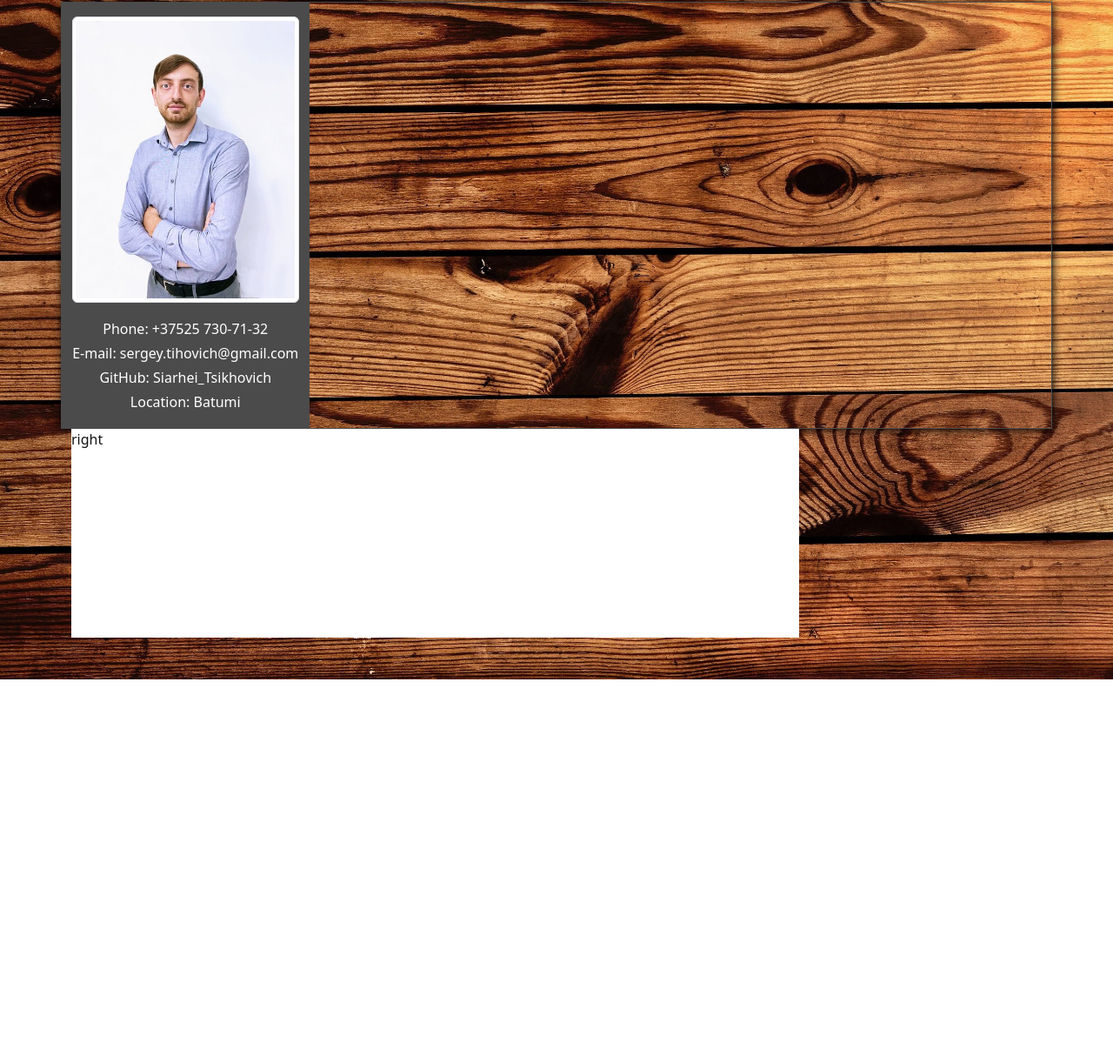
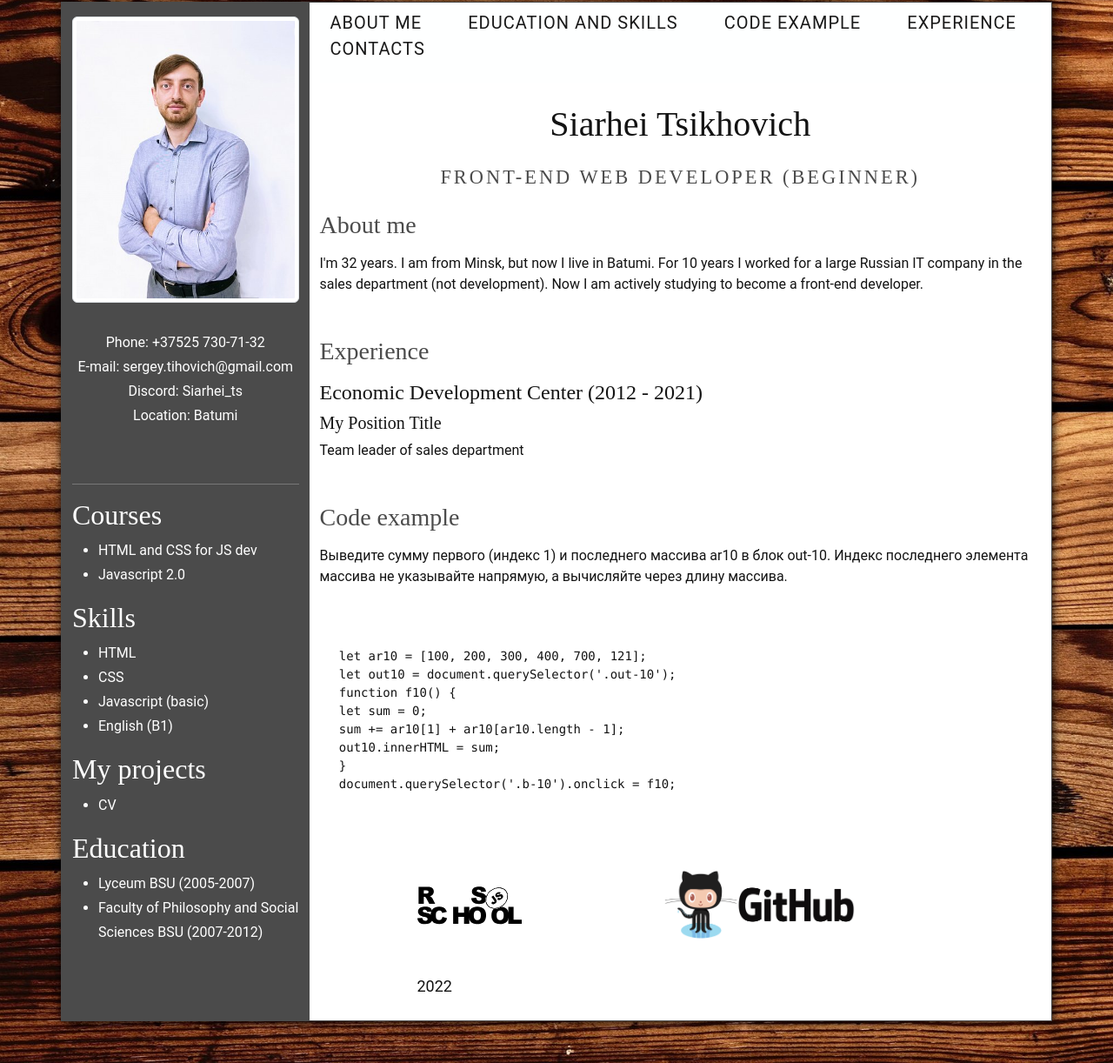
Before and after one commit to SiarheiTsikhovich/rsschool-cv, a website: page src/index.html in a window 1280 px wide. Shown: the part 48-1270 px from the top of the page at 87% size. Before the commit the page ends 829 px from the top, so only its background shows below. Drawn offline with Linux system fonts and the light colour scheme.

Commit message:
feat: add HTML code

```diff
--- a/src/css/style.css
+++ b/src/css/style.css
@@ -1,4 +1,9 @@
-body {}
+body {
+    font-size: 16px;
+    font-family: 'Roboto', sans-serif;
+    max-width: 1440px;
+    margin: 0 auto;
+}
 
 .body-bg {
     background-image: url('../images/derevo-fon-doski.jpg');
@@ -17,21 +22,19 @@ body {}
     color: #fff;
 }
 
+.cv-left a:hover {
+    text-decoration: underline;
+}
+
 .cv-right {
     background-color: #fff;
     min-height: 30vh;
     color: #131313;
 }
 
-.photo-block {}
-
 .cv-left a {
     color: #fff;
     text-decoration: none;
-}
-
-.cv-left a:hover {
-    text-decoration: underline;
 }
 
 
@@ -43,4 +46,53 @@ body {}
 .cv-left ul.contacts-block {
     list-style-type: none;
     padding-left: 0;
+    margin-bottom: auto;
 }
+
+.cv-right {
+    background-color: #fff;
+    min-height: 30vh;
+    color: #131313;
+}
+
+.job-title {
+    font-size: 1.4rem;
+    text-transform: uppercase;
+    letter-spacing: 3px;
+}
+
+.container-fluid {
+    text-transform: uppercase;
+    letter-spacing: 1px;
+    list-style-type: none;
+}
+
+h1,
+h2,
+h3,
+h4,
+h5 {
+    font-family: 'IBM Plex Serif', serif;
+}
+
+.color-grey {
+    color: #4b4b4b;
+}
+
+.cv-header,
+.profile,
+.experince,
+.company-name {
+    font-family: 'IBM Plex Serif', serif;
+}
+
+.ul-footer li {
+    display: inline-block;
+    padding: 10px 80px;
+    font-size: large;
+}
+
+.code {
+    position: relative;
+    right: 180px;
+}
--- a/src/index.html
+++ b/src/index.html
@@ -10,26 +10,106 @@
 </head>
 
 <body class="body-bg">
+    <main>
         <div class="container mb-5">
             <div class="row cv">
                 <div class="col-lg-3 cv-left">
                     <div class="row">
-                    <div class="photo-block col-lg-12">
+                        <div class="photo-block mb-5">
                             <img src="./images/635880218.jpeg" alt="Siarhei_Tsikhovich" class="img-thumbnail mb-3 mt-3">
-                        <ul class="contacts-block text-center">
+                            <ul id="contacts" class="contacts-block text-center mt-3">
                                 <li>Phone: <a href="tel:+375357307132" target="_blank">+37525 730-71-32</a></li>
                                 <li>E-mail: <a href="mailto:example@mail.ru">sergey.tihovich@gmail.com</a></li>
-                            <li>GitHub: <a href="https://github.com/SiarheiTsikhovich"
-                                    target="_blank">Siarhei_Tsikhovich</a></li>
+                                <li>Discord: Siarhei_ts</li>
                                 <li>Location: Batumi</li>
                             </ul>
                         </div>
+                        <div class="col-lg-12">
+                            <hr class="bg-white">
+                            <section id="Courses_Skills" class="mt-3">
+                                <h2>Courses</h2>
+                                <ul>
+                                    <li>HTML and CSS for JS dev</li>
+                                    <li>Javascript 2.0</li>
+                                </ul>
+                                <h2>Skills</h2>
+                                <ul>
+                                    <li>HTML</li>
+                                    <li>CSS</li>
+                                    <li>Javascript (basic)</li>
+                                    <li>English (B1)</li>
+                                </ul>
+                                <h2>My projects</h2>
+                                <ul>
+                                    <li><a href="https://siarheitsikhovich.github.io/rsschool-cv/cv">CV</a></li>
+                                </ul>
+                                <h2>Education</h2>
+                                <ul>
+                                    <li>Lyceum BSU (2005-2007)</li>
+                                    <li>Faculty of Philosophy and Social Sciences BSU (2007-2012)</li>
+                                </ul>
+                            </section>
                         </div>
                     </div>
                 </div>
-        <div class="col-lg-9 cv-right">right</div>
+                <div class="col-lg-9 col-md-8 cv-right">
+                    <header>
+                        <nav class="navbar navbar-light" style="background-color: #feffff;">
+                            <ul class="container-fluid">
+                                <li><a class="navbar-brand" href="#About_me">About me</a></li>
+                                <li><a class="navbar-brand" href="#Courses_Skills">Education and Skills</a></li>
+                                <li><a class="navbar-brand" href="#Code">Code example</a></li>
+                                <li><a class="navbar-brand" href="#Experience">Experience</a></li>
+                                <li><a class="navbar-brand" href="#contacts">Contacts</a></li>
+                            </ul>
+                        </nav>
+                        <h1 class="text-center cv-header mt-4 mb-4">Siarhei Tsikhovich</h1>
+                        <h2 class=" text-center job-title color-grey mb-4">Front-end web developer (Beginner)</h2>
+                    </header>
+                    <h3 id="About_me" class="mb-3 profile color-grey">About me</h3>
+                    <p class="mb-5">
+                        I'm 32 years. I am from Minsk, but now I live in Batumi. For 10 years I worked for a large
+                        Russian IT company in the sales department (not development). Now I am actively studying to
+                        become a front-end developer.
+                    </p>
+                    <h3 id="Experience" class="mb-3 experience color-grey">Experience</h3>
+                    <section class="mb-5">
+                        <h4 class="company-name mb-2">Economic Development Center (2012 - 2021)</h4>
+                        <h5>My Position Title</h5>
+                        <p>Team leader of sales department
+                        </p>
+                    </section>
+                    <h3 id="Code" class="mb-3 profile color-grey">Code example</h3>
+                    <p class="mb-5">
+                        Выведите сумму первого (индекс 1) и последнего массива ar10 в блок out-10. Индекс последнего
+                        элемента массива не указывайте напрямую, а вычисляйте через длину массива.
+                    </p>
+                    <pre>
+                        <code class="code">
+                        let ar10 = [100, 200, 300, 400, 700, 121];
+                        let out10 = document.querySelector('.out-10');
+                        function f10() {
+                        let sum = 0;
+                        sum += ar10[1] + ar10[ar10.length - 1];
+                        out10.innerHTML = sum;
+                        }
+                        document.querySelector('.b-10').onclick = f10;
+                         </code>
+                        </pre>
+                    <footer>
+                        <ul class="ul-footer">
+                            <li><a href="https://rs.school/js/"><img src="./images/rs_school_js.svg" width="120"
+                                        height="120" alt="Logo"></a></li>
+                            <li><a href="https://github.com/SiarheiTsikhovich"><img src="./images/github-logo.png"
+                                        width="220" height="80" alt="GitHub"></a>
+                            </li>
+                            <li>2022</li>
+                        </ul>
+                    </footer>
                 </div>
             </div>
+        </div>
+    </main>
     <script src="./js/bootstrap.js"></script>
 </body>
 
```
Also changed, not shown: src/images/free-png.ru-688.png (added), src/images/github-logo.png (added), src/images/rs_school_js.svg (added). Lines whose indentation alone changed are shown as unchanged.
